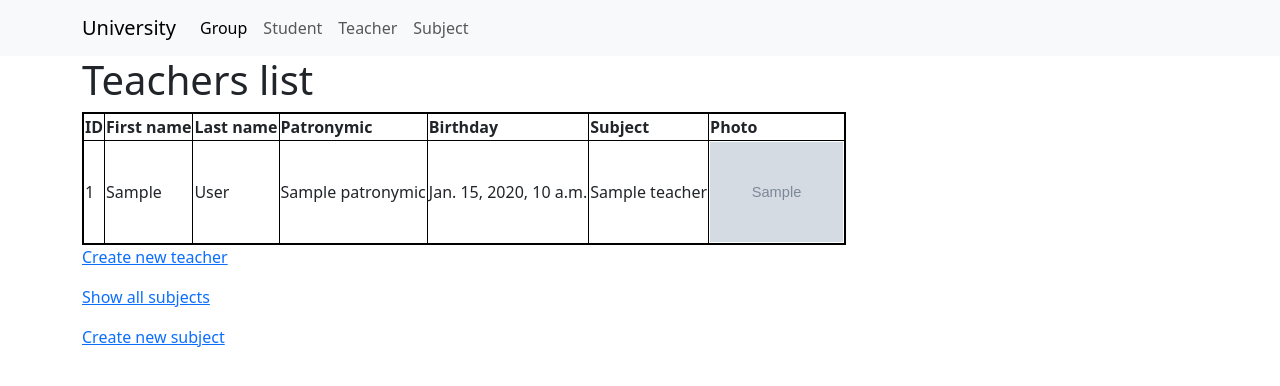
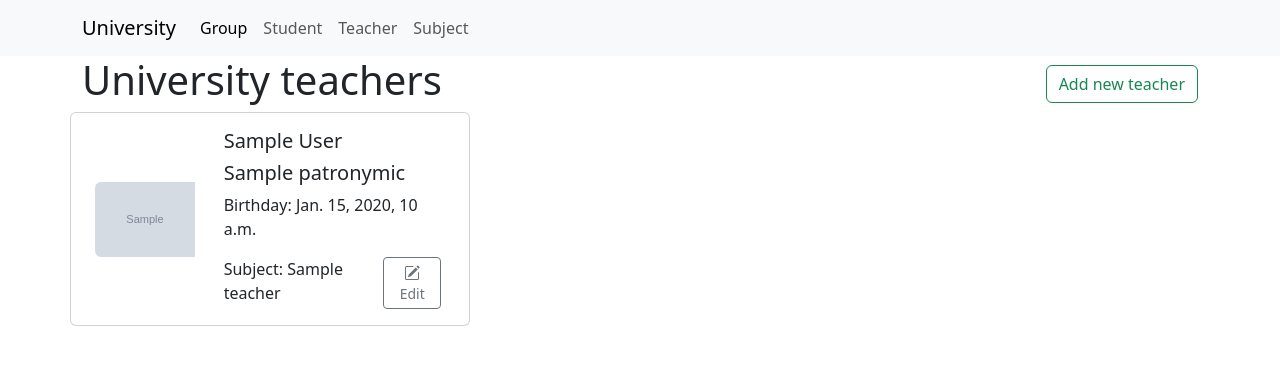
Before and after one commit to AtamanAA/hillel_py_pro_lesson17, a Django app: template teacher/templates/teacher/all_teachers.html in a window 1280 px wide. Shown: the top 386 px of the page. Run offline with Django 3.2, Linux system fonts and the light colour scheme; the template is opened without the code that fills it: most values are stand-ins (such as "Sample title", 1, 10 or a date in 2020); grey boxes marked "Sample" are stand-in pictures.

Commit message:
Update teachers temlates

```diff
--- a/student/templates/student/all_students.html
+++ b/student/templates/student/all_students.html
@@ -6,7 +6,7 @@
 {% block content %}
 
     <div style="display: flex; justify-content: space-between;">
-        <h1>University student</h1>
+        <h1>University students</h1>
         <div style="margin-top: auto; margin-bottom: auto;">
             <a href="{% url 'create_student' %}" class="btn btn-outline-success" tabindex="-1" role="button" aria-disabled="true">
                 Add new student
@@ -16,7 +16,7 @@
 
     <div class="row row-cols-1 row-cols-sm-1 g-4" style="justify-content: space-between">
         {% for student in students_list %}
-            <div class="card mb-3" style="max-width: 350px;">
+            <div class="card mb-3" style="max-width: 400px;">
                 <div class="row g-0">
                     <div class="col-md-4" style="display: flex; align-items: center; justify-content: center" >
                         <img src="{{ student.photo.url }}" class="img-fluid rounded-start " alt="{{ student.first_name }}" style="max-width: 100px; max-height: 100px; object-fit: cover; object-position: 0% 0%;">
--- a/teacher/templates/teacher/all_teachers.html
+++ b/teacher/templates/teacher/all_teachers.html
@@ -3,31 +3,43 @@
 {% block title %}Teachers{% endblock %}
 
 {% block content %}
-    <h1>Teachers list</h1>
 
-    <table style="border: 2px solid black; border-collapse: collapse;">
-        <tr>
-            <th style="border: 1px solid black;">ID</th>
-            <th style="border: 1px solid black;">First name</th>
-            <th style="border: 1px solid black;">Last name</th>
-            <th style="border: 1px solid black;">Patronymic</th>
-            <th style="border: 1px solid black;">Birthday</th>
-            <th style="border: 1px solid black;">Subject</th>
-            <th style="border: 1px solid black;">Photo</th>
-        </tr>
+    <div style="display: flex; justify-content: space-between;">
+        <h1>University teachers</h1>
+        <div style="margin-top: auto; margin-bottom: auto;">
+            <a href="{% url 'create_teacher' %}" class="btn btn-outline-success" tabindex="-1" role="button" aria-disabled="true">
+                Add new teacher
+            </a>
+        </div>
+    </div>
+
+    <div class="row row-cols-1 row-cols-sm-1 g-4" style="justify-content: space-between">
         {% for teacher in teachers_list %}
-        <tr style="border: 1px solid black;">
-            <td style="border: 1px solid black;">{{ teacher.id }}</td>
-            <td style="border: 1px solid black;">{{ teacher.first_name }}</td>
-            <td style="border: 1px solid black;">{{ teacher.last_name }}</td>
-            <td style="border: 1px solid black;">{{ teacher.patronymic }}</td>
-            <td style="border: 1px solid black;">{{ teacher.birthday }}</td>
-            <td style="border: 1px solid black;">{{ teacher.subject }}</td>
-            <td style="border: 1px solid black;"><img src="{{ teacher.photo }}" alt="{{ teacher.photo }}" height="100"></td>
-        </tr>
+            <div class="card mb-3" style="max-width: 400px;">
+                <div class="row g-0">
+                    <div class="col-md-4" style="display: flex; align-items: center; justify-content: center" >
+                        <img src="{{ teacher.photo.url }}" class="img-fluid rounded-start " alt="{{ teacher.first_name }}" style="max-width: 100px; max-height: 100px; object-fit: cover; object-position: 0% 0%;">
+                    </div>
+                    <div class="col-md-8">
+                        <div class="card-body">
+                            <h5 class="card-title">{{ teacher.first_name }} {{ teacher.last_name }}</h5>
+                            <h5 class="card-title">{{ teacher.patronymic }}</h5>
+                            <p class="card-text" style="display: flex; justify-content: space-between;">
+                                Birthday: {{ teacher.birthday }}
+                            </p>
+                            <div>
+                                <p class="card-text" style="display: flex; justify-content: space-between;">
+                                    Subject: {{ teacher.subject }}
+                                    <a href="{% url 'edit_teacher' teacher.id %}" class="btn btn-outline-secondary btn-sm" tabindex="-1" role="button" aria-disabled="true">
+                                        <img src="/static/icons/pencil-square.svg" alt="edit" style="margin-bottom: 2px;">
+                                        Edit
+                                    </a>
+                                </p>
+                            </div>
+                        </div>
+                    </div>
+                </div>
+            </div>
         {% endfor %}
-    </table>
-    <p><a href="{% url 'create_teacher' %}">Create new teacher</a></p>
-    <p><a href="{% url 'all_subjects' %}">Show all subjects</a></p>
-    <p><a href="{% url 'create_subject' %}">Create new subject</a></p>
+    </div>
 {% endblock %}
--- a/teacher/views.py
+++ b/teacher/views.py
@@ -17,7 +17,7 @@ def all_teachers(request):
             "patronymic": person.patronymic,
             "birthday": person.birthday,
             "subject": person.subject.name,
-            "photo": person.photo.url,
+            "photo": person.photo,
         }
         teachers_list.append(result)
     return render(
@@ -66,7 +66,8 @@ def edit_teacher(request, teacher_id):
             return redirect("all_teachers")
     else:
         form = TeacherForm(instance=teacher)
-        return render(request, "teacher/edit.html", {"form": form})
+        photo = teacher.photo
+        return render(request, "teacher/edit.html", {"form": form, "photo": photo})
 
 
 def all_subjects(request):
```
Also changed, not shown: student/forms.py (+30 -8 lines), teacher/forms.py (+31 -1 lines), teacher/templates/teacher/create.html (+14 -8 lines), teacher/templates/teacher/edit.html (+20 -9 lines), university/settings.py (line endings or trailing spaces).
